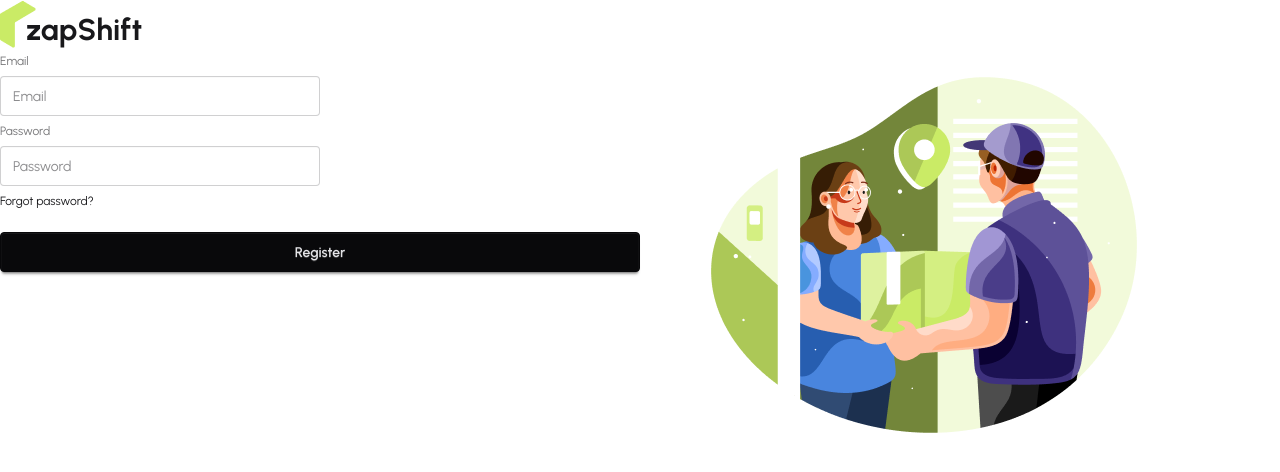
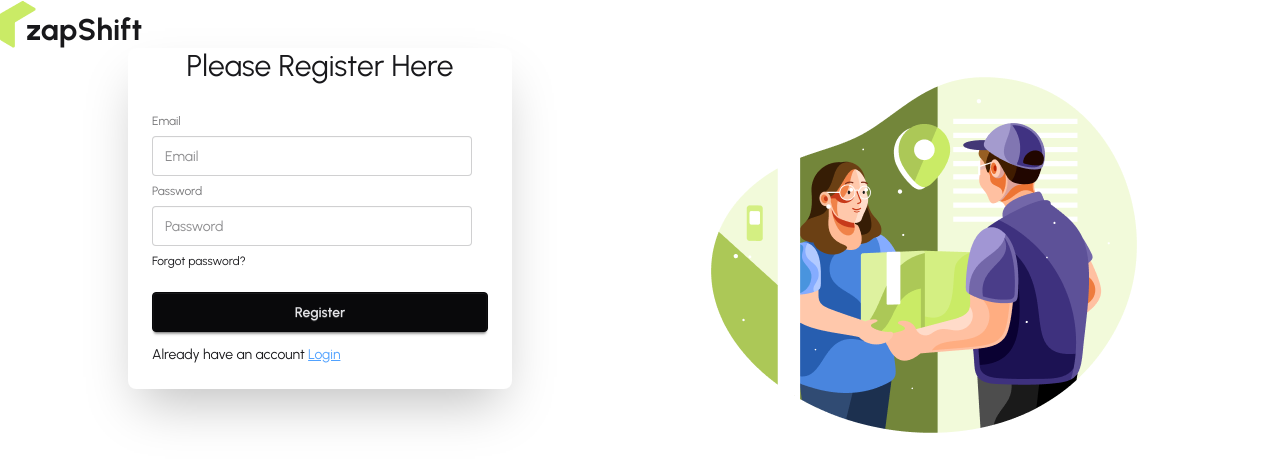
Before and after one commit to faiji31/Online_Deliery_Project_mongodb, a React (Vite) app: page /register in a window 1280 px wide. Shown: the top 472 px of the page. Built offline with nearby package versions, Linux system fonts and the light colour scheme.

Commit message:
25th commit

```diff
--- a/src/Pages/Auth/Login/Login.jsx
+++ b/src/Pages/Auth/Login/Login.jsx
@@ -1,6 +1,7 @@
 import React from 'react';
 import { useForm } from 'react-hook-form';
 import useAuth from '../../../hooks/useAuth';
+import { Link } from 'react-router';
 
 const Login = () => {
   const {signInUser} = useAuth()
@@ -22,7 +23,9 @@ const Login = () => {
   return (
     <div>
          <form onSubmit={handleSubmit(handleLogin)}>
-            <div className="card bg-base-100 w-full max-w-sm shrink-0 shadow-2xl">
+            <div className="card bg-base-100 w-full mx-auto max-w-sm shrink-0 shadow-2xl">
+              <h3 className='text-3xl text-center'>Welcome Back</h3>
+              <p className='text-center'>Please Login</p>
       <div className="card-body">
         <fieldset className="fieldset">
           <label className="label">Email</label>
@@ -37,7 +40,9 @@ const Login = () => {
             errors.password?.type === 'required' && <p className='text-red-500'>Password is Required</p>
           }
           <button className="btn btn-neutral mt-4">Login</button>
+
         </fieldset>
+         <p>New to Zap <Link className='text-blue-400 underline' to='/register'>Register</Link></p>
       </div>
     </div>
          </form>
--- a/src/Pages/Auth/Register/Register.jsx
+++ b/src/Pages/Auth/Register/Register.jsx
@@ -1,6 +1,7 @@
 import React from 'react';
 import { useForm } from 'react-hook-form';
 import useAuth from '../../../hooks/useAuth';
+import { Link } from 'react-router';
 
 
 
@@ -19,8 +20,9 @@ const handleRegistration =(data)=>{
 
 }
   return (
-    <div>
-      <form onSubmit={handleSubmit(handleRegistration)}>
+    <div className="card bg-base-100 w-full mx-auto max-w-sm shrink-0 shadow-2xl">
+      <h3 className='text-3xl  text-center'>Please Register Here</h3>
+      <form className='card-body' onSubmit={handleSubmit(handleRegistration)}>
         <fieldset className="fieldset">
           <label className="label">Email</label>
           <input type="email" {...register('email',{required: true})} className="input" placeholder="Email" />
@@ -36,6 +38,7 @@ const handleRegistration =(data)=>{
            }
           <button className="btn btn-neutral mt-4">Register</button>
         </fieldset>
+        <p>Already have an account <Link className='text-blue-400 underline' to='/login'>Login</Link></p>
       </form>
     </div>
   );
--- a/src/RootLayout/AuthLayout.jsx
+++ b/src/RootLayout/AuthLayout.jsx
@@ -5,7 +5,7 @@ import AuthImg from '../assets/authImage.png'
 
 const AuthLayout = () => {
       return (
-            <div className='max-w-7xl mx-auto'>
+            <div className='max-w-7xl mx-auto items-center h-full'>
                   <Logo></Logo>
                   <div className='flex'>
                         <div className='flex-1'>
```
